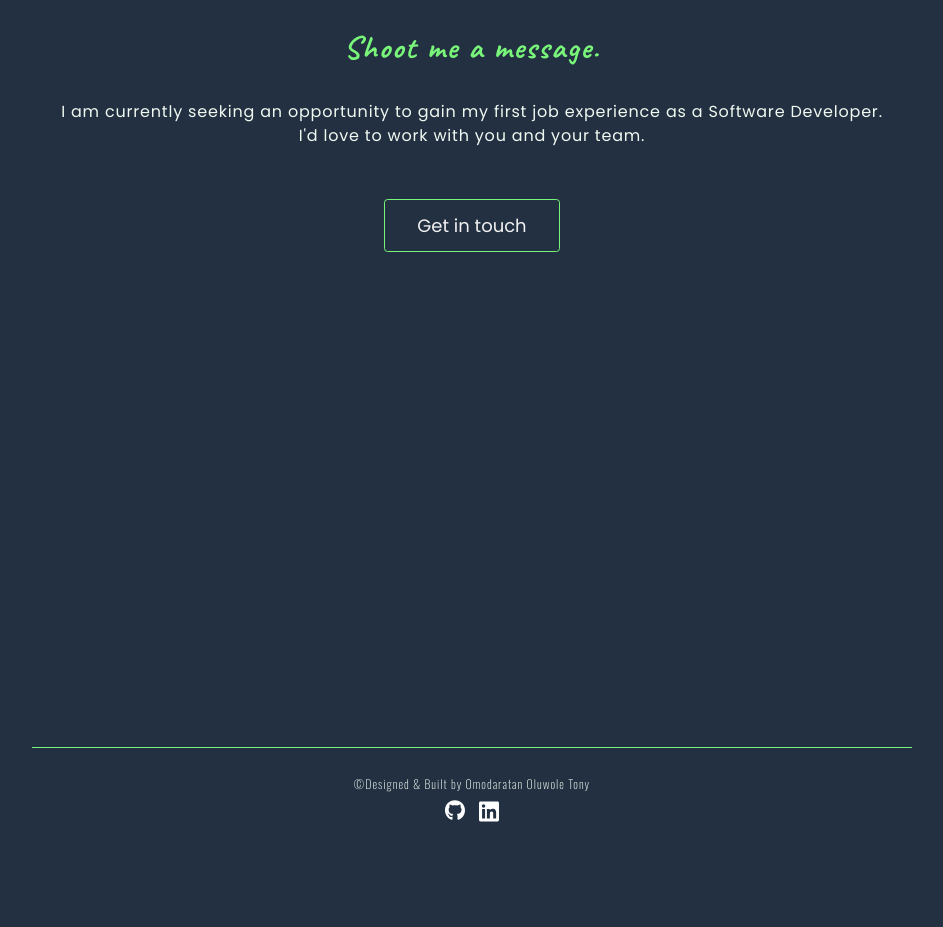
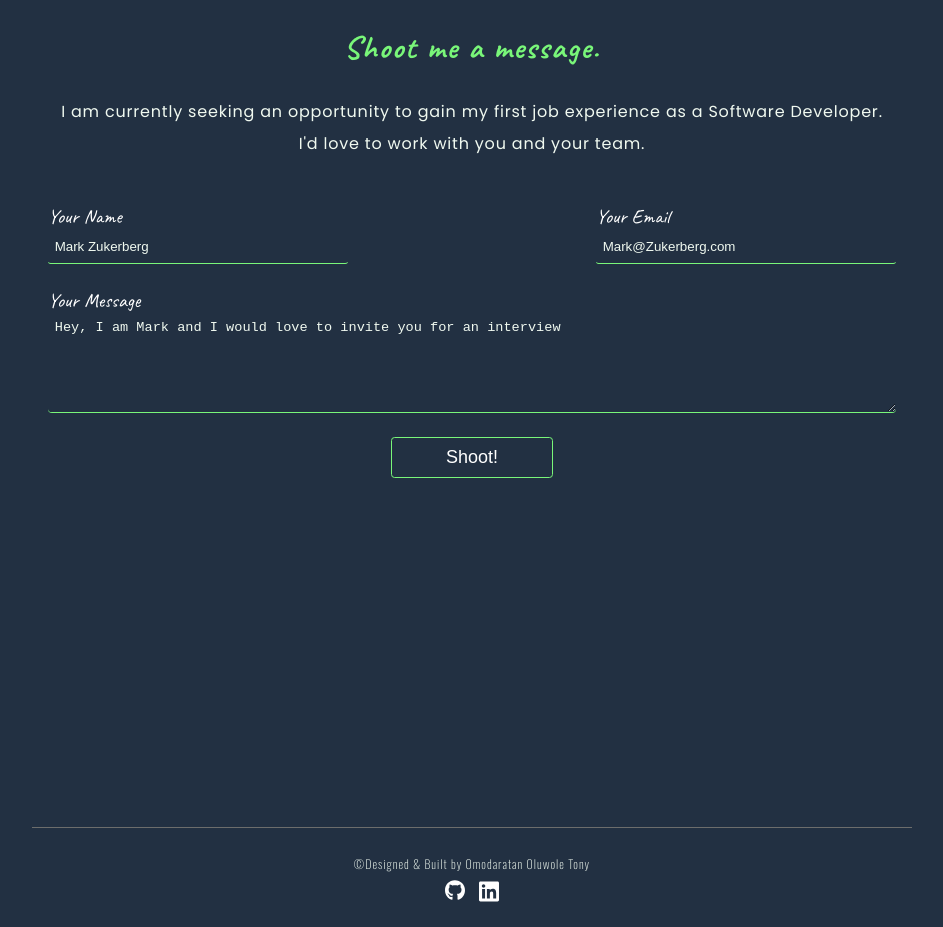
Before and after one commit to Tonywhite1997/my-portfolio, a React (Vite) app: page / in a window 1280 px wide. Shown: the part 2460-3387 px from the top of the page, without its empty margins (168-1111 px from the left). Before the commit the page ends 3307 px from the top, so only its background shows below. Built offline with nearby package versions, Linux system fonts and the light colour scheme; a web font is replaced by a local one.

Commit message:
added input and textarea to contact so as to receive message from clients.

```diff
--- a/src/components/Contact.jsx
+++ b/src/components/Contact.jsx
@@ -14,7 +14,26 @@ function Contact({contactRef}) {
       <h2>Shoot me a message.</h2>
       <p>I am currently seeking an opportunity to gain my first job experience as a Software Developer.</p>
       <p className='text'>I'd love to work with you and your team.</p>
-      <a href='mailto:omodaratantony@gmail.com'>Get in touch</a>
+      <form className='form'>
+        <div className='name-email-container'>
+          <div className='container'>
+            <label>Your Name</label>
+            <input type="text" placeHolder="Mark Zukerberg" />
+          </div>
+          <div className='container'>
+            <label>Your Email</label>
+            <input type="email" placeHolder="Mark@Zukerberg.com" />
+          </div>
+          </div>
+          <div className='message-container'>
+            <label>Your Message</label>
+            <textarea className='message' placeholder='Hey, I am Mark and I would love to invite you for an interview' />
+          </div>
+          <div className='button'>
+           <button>Shoot!</button>
+          </div>
+      </form>
+
     </section>
   )
 }
--- a/src/styles/_contact.scss
+++ b/src/styles/_contact.scss
@@ -2,6 +2,7 @@
     font-family: "poppins",
         sans-serif;
     min-height: calc(100vh - 10vh);
+    margin-bottom: 5em;
 
     h2 {
         color: rgb(121, 246, 121);
@@ -19,25 +20,135 @@
     }
 
     .text {
-        margin-bottom: 4em;
+        margin-bottom: 1em;
+        margin-top: .5em;
     }
 
-    a {
-        margin-top: 2em;
-        text-decoration: none;
-        padding: 0.7em 1.8em;
-        border: 1px solid rgb(121, 246, 121);
-        background-color: #223042;
-        color: rgb(242, 241, 241);
+    .form {
+        // border: 1px solid red;
+        display: flex;
+        flex-direction: column;
+        gap: 1.5em;
+        padding: 2em 1em;
+        color: white;
+
+        .name-email-container {
+            // border: 1px solid red;
+            display: flex;
+            justify-content: space-between;
+            gap: 1em;
+
+            .container {
+                display: flex;
+                flex-direction: column;
+                align-items: flex-start;
+
+                label {
+                    font-family: "Caveat",
+                        cursive;
+                    font-size: 1.25rem;
+                }
+
+                input {
+                    padding: .5em .5em;
+                    background-color: transparent;
+                    color: white;
+                    width: 300px;
+                    height: 35px;
+                    border: none;
+                    border-bottom: 1px solid rgb(121, 246, 121);
+
+                    outline: none;
+                    border-radius: .2em;
+
+                    &::placeholder {
+                        color: rgb(240, 249, 240);
+                    }
+                }
+            }
+        }
+
+        .message-container {
+            // border: 1px solid red;
+            display: flex;
+            flex-direction: column;
+            align-items: flex-start;
+
+            label {
+                font-family: "Caveat",
+                    cursive;
+                font-size: 1.25rem;
+            }
+
+            .message {
+                width: 100%;
+                font-size: .85rem;
+                // overflow: scroll;
+                color: white;
+                padding: .5em .5em;
+                background-color: transparent;
+                height: 100px;
+                border: none;
+                border-bottom: 1px solid rgb(121, 246, 121);
+                outline: none;
+                border-radius: .3em;
+
+                &::placeholder {
+                    color: rgb(240, 249, 240);
+                }
+            }
+        }
+
+        .button {
+            // border: 1px solid red;
+
+            button {
+                padding: .5em 3em;
+                border-radius: .2em;
                 font-size: 1.125rem;
                 cursor: pointer;
-        border-radius: .2em;
+                border: none;
+                background-color: transparent;
+                border: 1px solid rgb(121, 246, 121);
+                color: white;
                 transition: 0.3s;
 
                 &:hover {
-            padding: .8em 2em;
                     border: 1px solid white;
                     color: rgb(121, 246, 121);
                 }
             }
         }
+    }
+}
+
+@media screen and (max-width:800px) {
+    .contact {
+        .form {
+            .name-email-container {
+                .container {
+
+                    input {
+                        width: 200px;
+                    }
+                }
+            }
+        }
+    }
+}
+
+@media screen and (max-width:530px) {
+    .contact {
+        .form {
+            .name-email-container {
+                flex-direction: column;
+
+                .container {
+                    input {
+                        width: 100%;
+                    }
+                }
+            }
+        }
+    }
+}
--- a/src/styles/_footer.scss
+++ b/src/styles/_footer.scss
@@ -9,7 +9,7 @@
     justify-content: center;
     align-items: center;
     font-size: .9rem;
-    border-top: 1px solid rgb(121, 246, 121);
+    border-top: 1px solid rgb(108, 109, 108);
 
     .socials {
         margin-top: .5em;
--- a/src/styles/_header.scss
+++ b/src/styles/_header.scss
@@ -78,6 +78,7 @@
     }
 
     nav {
+
         ul {
             display: flex;
             align-items: center;
--- a/src/styles/root.css
+++ b/src/styles/root.css
@@ -242,6 +242,12 @@
   width: 350px;
 }
 
+@media screen and (max-width: 400px) {
+  .hero-section .programmer {
+    width: 250px;
+  }
+}
+
 .about-page {
   font-family: "poppins", sans-serif;
   display: -webkit-box;
@@ -371,8 +377,13 @@
   }
 }
 
+@media screen and (max-width: 400px) {
+  .about-page .about-description .image-des img {
+    width: 250px;
+  }
+}
+
 .project {
-  min-height: 100vh;
   font-family: "poppins",
  sans-serif;
   margin-bottom: 4em;
@@ -553,10 +564,18 @@
   }
 }
 
+@media screen and (max-width: 400px) {
+  .project .project-info-container {
+    height: auto;
+    padding: 5em 1em;
+  }
+}
+
 .contact {
   font-family: "poppins",
  sans-serif;
   min-height: calc(100vh - 10vh);
+  margin-bottom: 5em;
 }
 
 .contact h2 {
@@ -575,27 +594,162 @@
 }
 
 .contact .text {
-  margin-bottom: 4em;
+  margin-bottom: 1em;
+  margin-top: .5em;
 }
 
-.contact a {
-  margin-top: 2em;
-  text-decoration: none;
-  padding: 0.7em 1.8em;
-  border: 1px solid #79f679;
-  background-color: #223042;
-  color: #f2f1f1;
+.contact .form {
+  display: -webkit-box;
+  display: -ms-flexbox;
+  display: flex;
+  -webkit-box-orient: vertical;
+  -webkit-box-direction: normal;
+      -ms-flex-direction: column;
+          flex-direction: column;
+  gap: 1.5em;
+  padding: 2em 1em;
+  color: white;
+}
+
+.contact .form .name-email-container {
+  display: -webkit-box;
+  display: -ms-flexbox;
+  display: flex;
+  -webkit-box-pack: justify;
+      -ms-flex-pack: justify;
+          justify-content: space-between;
+  gap: 1em;
+}
+
+.contact .form .name-email-container .container {
+  display: -webkit-box;
+  display: -ms-flexbox;
+  display: flex;
+  -webkit-box-orient: vertical;
+  -webkit-box-direction: normal;
+      -ms-flex-direction: column;
+          flex-direction: column;
+  -webkit-box-align: start;
+      -ms-flex-align: start;
+          align-items: flex-start;
+}
+
+.contact .form .name-email-container .container label {
+  font-family: "Caveat",
+ cursive;
+  font-size: 1.25rem;
+}
+
+.contact .form .name-email-container .container input {
+  padding: .5em .5em;
+  background-color: transparent;
+  color: white;
+  width: 300px;
+  height: 35px;
+  border: none;
+  border-bottom: 1px solid #79f679;
+  outline: none;
+  border-radius: .2em;
+}
+
+.contact .form .name-email-container .container input::-webkit-input-placeholder {
+  color: #f0f9f0;
+}
+
+.contact .form .name-email-container .container input:-ms-input-placeholder {
+  color: #f0f9f0;
+}
+
+.contact .form .name-email-container .container input::-ms-input-placeholder {
+  color: #f0f9f0;
+}
+
+.contact .form .name-email-container .container input::placeholder {
+  color: #f0f9f0;
+}
+
+.contact .form .message-container {
+  display: -webkit-box;
+  display: -ms-flexbox;
+  display: flex;
+  -webkit-box-orient: vertical;
+  -webkit-box-direction: normal;
+      -ms-flex-direction: column;
+          flex-direction: column;
+  -webkit-box-align: start;
+      -ms-flex-align: start;
+          align-items: flex-start;
+}
+
+.contact .form .message-container label {
+  font-family: "Caveat",
+ cursive;
+  font-size: 1.25rem;
+}
+
+.contact .form .message-container .message {
+  width: 100%;
+  font-size: .85rem;
+  color: white;
+  padding: .5em .5em;
+  background-color: transparent;
+  height: 100px;
+  border: none;
+  border-bottom: 1px solid #79f679;
+  outline: none;
+  border-radius: .3em;
+}
+
+.contact .form .message-container .message::-webkit-input-placeholder {
+  color: #f0f9f0;
+}
+
+.contact .form .message-container .message:-ms-input-placeholder {
+  color: #f0f9f0;
+}
+
+.contact .form .message-container .message::-ms-input-placeholder {
+  color: #f0f9f0;
+}
+
+.contact .form .message-container .message::placeholder {
+  color: #f0f9f0;
+}
+
+.contact .form .button button {
+  padding: .5em 3em;
+  border-radius: .2em;
   font-size: 1.125rem;
   cursor: pointer;
-  border-radius: .2em;
+  border: none;
+  background-color: transparent;
+  border: 1px solid #79f679;
+  color: white;
   -webkit-transition: 0.3s;
   transition: 0.3s;
 }
 
-.contact a:hover {
-  padding: .8em 2em;
+.contact .form .button button:hover {
   border: 1px solid white;
   color: #79f679;
+}
+
+@media screen and (max-width: 800px) {
+  .contact .form .name-email-container .container input {
+    width: 200px;
+  }
+}
+
+@media screen and (max-width: 530px) {
+  .contact .form .name-email-container {
+    -webkit-box-orient: vertical;
+    -webkit-box-direction: normal;
+        -ms-flex-direction: column;
+            flex-direction: column;
+  }
+  .contact .form .name-email-container .container input {
+    width: 100%;
+  }
 }
 
 .footer {
@@ -617,7 +771,7 @@
       -ms-flex-align: center;
           align-items: center;
   font-size: .9rem;
-  border-top: 1px solid #79f679;
+  border-top: 1px solid #6c6d6c;
 }
 
 .footer .socials {
```
Also changed, not shown: src/styles/_about.scss (+12 -0 lines), src/styles/_hero.scss (+9 -0 lines), src/styles/_project.scss (+11 -1 lines), 1 other file (tests, documents, lock files or other folders). Lines whose indentation alone changed are shown as unchanged.
